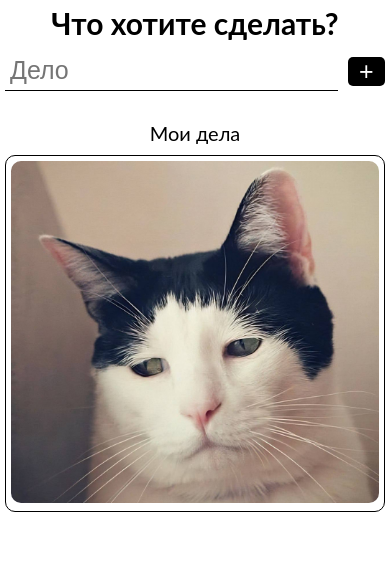
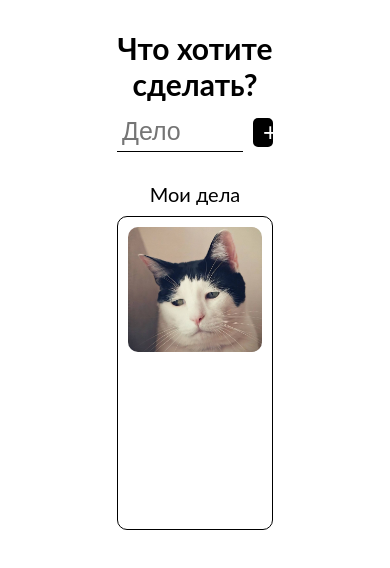
Before and after one commit to canoua/todo-react, a React (Vite) app: page / in a window 390 px wide. Shown: the top 568 px of the page. Built offline with nearby package versions, Linux system fonts and the light colour scheme.

Commit message:
ref styled: remove scss

```diff
--- a/src/defaults.scss
+++ /dev/null
@@ -1,65 +0,0 @@
-*{
-  margin: 0;
-  padding: 0;
-  box-sizing: border-box;
-}
-
-li{
-  list-style: none;
-}
-
-body{
-  font-family: 'Lato', sans-serif;
-}
-
-.wrapper{
-  padding-top: 30px;
-  display: flex;
-  justify-content: center;
-  @media(min-width: 1600px) {
-    max-width: 1600px;
-    margin: 0 auto;
-  }
-  @media(max-width: 991px) {
-    padding: 0;
-  }
-  @media(max-width: 575px) {
-    flex-direction: column;
-    padding: 5px;
-  }
-}
-
-.title{
-  @media(max-width: 575px) {
-    font-size: 23px;
-  }
-}
-
-.fade{
-  opacity: 0;
-  transition: all .5s;
-}
-
-.title-2{
-  text-align: center;
-  margin-bottom: 10px;
-  font-weight: 400;
-  @media(max-width: 575px) {
-    font-size: 20px;
-  }
-}
-
-.error{
-  color: red;
-  opacity: 0;
-  height: 0;
-  transition: all .3s;
-}
-
-.btn{
-  cursor: pointer;
-}
-
-.btn:not([disabled]):hover{
-  opacity: 0.7;
-}
--- /dev/null
+++ b/src/global.ts
@@ -0,0 +1,59 @@
+import { createGlobalStyle } from "styled-components";
+
+export default createGlobalStyle`
+  * {
+      margin: 0;
+      padding: 0;
+      box-sizing: border-box;
+  }
+
+  body {
+    font-family: 'Lato', sans-serif;
+  }
+
+  li{
+    list-style: none;
+  }
+
+  .wrapper{
+    @media(min-width: 1600px) {
+      max-width: 1600px;
+      margin: 0 auto;
+    }
+    @media(max-width: 991px) {
+      padding: 0;
+    }
+    @media(max-width: 575px) {
+      flex-direction: column;
+      padding: 5px;
+    }
+  }
+
+  .title{
+    @media(max-width: 575px) {
+      font-size: 23px;
+    }
+  }
+
+  .fade{
+    opacity: 0;
+    transition: all .5s;
+  }
+
+  .title-2{
+    text-align: center;
+    margin-bottom: 10px;
+    font-weight: 400;
+    @media(max-width: 575px) {
+      font-size: 20px;
+    }
+  }
+
+  .btn{
+    cursor: pointer;
+  }
+
+  .btn:not([disabled]):hover{
+    opacity: 0.7;
+  }
+`
--- a/src/main.tsx
+++ b/src/main.tsx
@@ -1,10 +1,11 @@
 import { StrictMode } from 'react'
 import { createRoot } from 'react-dom/client'
-import './defaults.scss'
 import Todo from './todo/Todo.tsx'
+import GlobalStyles from './global'
 
 createRoot(document.getElementById('root')!).render(
   <StrictMode>
     <Todo/>
+    <GlobalStyles/>
   </StrictMode>,
 )
--- a/src/todo/Todo.scss
+++ b/src/todo/Todo.scss
@@ -1,10 +1,4 @@
 .todo{
-  width: 40%;
-  min-height: 500px;
-  display: flex;
-  flex-direction: column;
-  align-items: center;
-  justify-content: center;
   @media(max-width: 991px) {
     width: 60%;
   }
--- a/src/todo/Todo.tsx
+++ b/src/todo/Todo.tsx
@@ -3,17 +3,33 @@ import './scss/list.scss'
 import './Todo.scss'
 
 import TodoHeader from './todo-header/TodoHeader'
-import TodoOutput from './todo-output/TodoOuptup'
+import TodoOutput from './todo-output/TodoOutput'
+import styled from 'styled-components'
 
 function Todo() {
+  const Wrapper = styled.div `
+    padding-top: 30px;
+    display: flex;
+    justify-content: center;
+  `
+
+  const Todo = styled.div `
+    width: 40%;
+    min-height: 500px;
+    display: flex;
+    flex-direction: column;
+    align-items: center;
+    justify-content: center;
+  `
+
   return (
     <>
-      <div className="wrapper">
-        <div className="todo">
+      <Wrapper>
+        <Todo>
           <TodoHeader/>
           <TodoOutput/>
-        </div>
-      </div>
+        </Todo>
+      </Wrapper>
     </>
   )
 }
--- a/src/todo/scss/buttons.scss
+++ b/src/todo/scss/buttons.scss
@@ -2,16 +2,6 @@
   display: flex;
   justify-content: space-between;
   align-items: center;
-}
-
-.add-btn{
-  background-color: #000;
-  color: #fff;
-  padding: 0px 10px;
-  border: none;
-  border-radius: 5px;
-  font-size: 25px;
-  width: 10%;
 }
 
 .edit{
--- a/src/todo/todo-header/TodoHeader.tsx
+++ b/src/todo/todo-header/TodoHeader.tsx
@@ -4,12 +4,8 @@ import styled from 'styled-components';
 function TodoHeader() {
 
   function handleClick(): void {
-    // const form: HTMLElement | null = document.getElementById('form');
-    // const input: HTMLElement | null = document.getElementById('input');
-    // const stub: HTMLElement | null = document.getElementById('stub');
-    // const list: HTMLElement | null = document.getElementById('list');
-
     // let tasks: any = [];
+    console.log('hhh');
   }
 
   const Header = styled.header `
@@ -28,7 +24,6 @@ function TodoHeader() {
   `
 
   const Title = styled.h1 `
-    width: 100%;
     margin-bottom: 10px;
     font-size: 30px;
     line-height: 120%;
@@ -44,7 +39,23 @@ function TodoHeader() {
     font-size: 25px;
     width: 90%;
   `
-  // Input.
+
+  const Button = styled.button `
+    background-color: #000;
+    color: #fff;
+    padding: 0px 10px;
+    border: none;
+    border-radius: 5px;
+    font-size: 25px;
+    width: 10%;
+  `
+
+  const Error = styled.div `
+    color: red;
+    opacity: 0;
+    height: 0;
+    transition: all .3s;
+  `
 
   return(
     <>
@@ -52,10 +63,9 @@ function TodoHeader() {
         <Title>Что хотите сделать?</Title>
         <Form>
           <Input placeholder='Дело'></Input>
-          {/* <input type="text" placeholder="Дело" className="todo__input" id="input" autoComplete="on" /> */}
-          <button className="add-btn btn" id="add-btn" type="submit" onClick={handleClick}>+</button>
+          <Button type='submit' onClick={handleClick}>+</Button>
         </Form>
-        <div className="error" id="error">введите название своего дела</div>
+        <Error>введите название своего дела</Error>
       </Header>
     </>
   )
--- a/src/todo/todo-output/TodoOuptup.tsx
+++ /dev/null
@@ -1,20 +0,0 @@
-import './TodoOutput.scss'
-import cat from './../../assets/cat.jpg'
-
-function TodoOutput() {
-  return(
-    <>
-      <div className="todo__output">
-        <h2 className="title-2">Мои дела</h2>
-        <article className="todo__output-content">
-          <div className="stub" id="stub">
-            <img className="list-done__stub-img" src={cat} alt="cat" />
-          </div>
-          <ul className="list" id="list"></ul>
-        </article>
-      </div>
-    </>
-  )
-}
-
-export default TodoOutput
--- a/src/todo/todo-output/TodoOutput.scss
+++ b/src/todo/todo-output/TodoOutput.scss
@@ -1,20 +1,6 @@
 .todo {
-  &__output{
-    height: 100%;
-    width: 100%;
-    display: flex;
-    flex-direction: column;
-    justify-content: center;
-    align-items: center;
-    margin-top: 30px;
-    transition: .3s;
-    &-content{
-      border: 1px solid #000;
-      padding: 10px;
-      border-radius: 10px;
-      height: 100%;
-      width: 100%;
-      transition: .3s;
+  &__output {
+    &-content {
       @media(max-width: 575px) {
         padding: 5px;
       }
--- /dev/null
+++ b/src/todo/todo-output/TodoOutput.tsx
@@ -0,0 +1,40 @@
+import './TodoOutput.scss'
+import cat from './../../assets/cat.jpg'
+import styled from 'styled-components'
+
+function TodoOutput() {
+  const TodoOutput = styled.div `
+    height: 100%;
+    width: 100%;
+    display: flex;
+    flex-direction: column;
+    justify-content: center;
+    align-items: center;
+    margin-top: 30px;
+    transition: .3s;
+  `
+  const TodoOutputContent = styled.article `
+    border: 1px solid #000;
+    padding: 10px;
+    border-radius: 10px;
+    height: 100%;
+    width: 100%;
+    transition: .3s;
+  `
+
+  return(
+    <>
+      <TodoOutput>
+        <h2 className="title-2">Мои дела</h2>
+        <TodoOutputContent>
+          <div className="stub" id="stub">
+            <img className="list-done__stub-img" src={cat} alt="cat" />
+          </div>
+          <ul className="list" id="list"></ul>
+        </TodoOutputContent>
+      </TodoOutput>
+    </>
+  )
+}
+
+export default TodoOutput
```
Also changed, not shown: src/todo/todo-header/TodoHeader.scss (+0 -7 lines).
